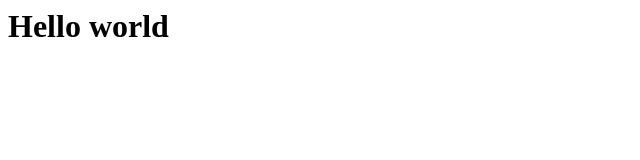
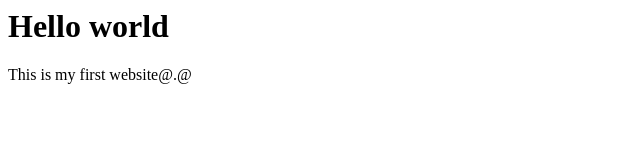
Before and after one commit to jasonleewkd/sample_website, a plain HTML site: page index.html in a window 1280 px wide. Shown: the whole page, without its empty margins (0-640 px from the left). Drawn offline with Linux system fonts and the light colour scheme.

Commit message:
Update index.html

```diff
--- a/index.html
+++ b/index.html
@@ -1 +1,2 @@
 <h1>Hello world</h1>
+<p>This is my first website@.@</p>
```
